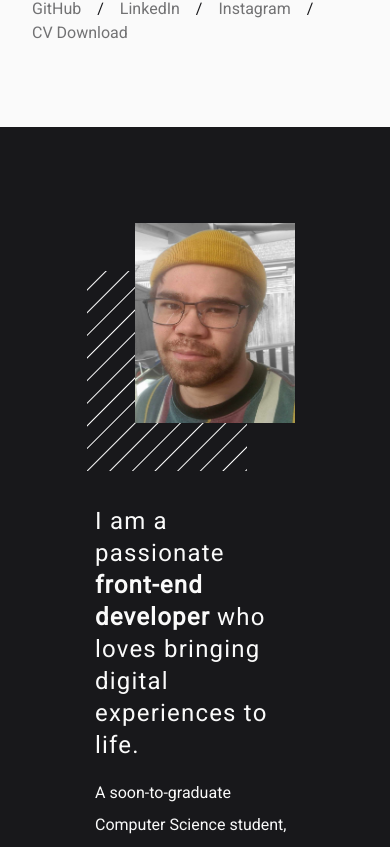
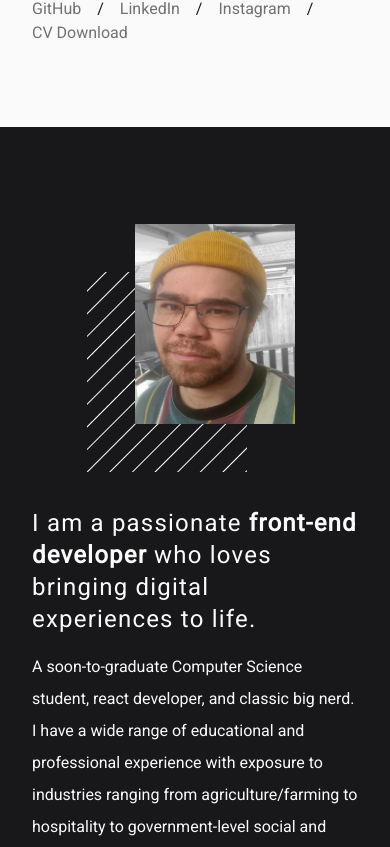
Before and after one commit to williamalowe/portfolio, a Next.js app: page / in a window 390 px wide. Shown: the part 717-1564 px from the top of the page. Built offline with nearby package versions, Linux system fonts and the light colour scheme.

Commit message:
styles: adjust about padding for sm resolutions

```diff
--- a/src/components/about.tsx
+++ b/src/components/about.tsx
@@ -7,7 +7,7 @@ export default function About() {
   return (
     <section
       id="about"
-      className="relative min-h-screen w-full flex bg-zinc-900 text-zinc-50 justify-center px-24 py-24"
+      className="relative min-h-screen w-full flex bg-zinc-900 text-zinc-50 justify-center px-8 sm:px-24 py-24"
     >
       <div className="flex flex-col lg:flex-row items-center justify-center max-w-[1200px] gap-x-4">
         <div className="flex-1 flex items-center justify-center">
```
